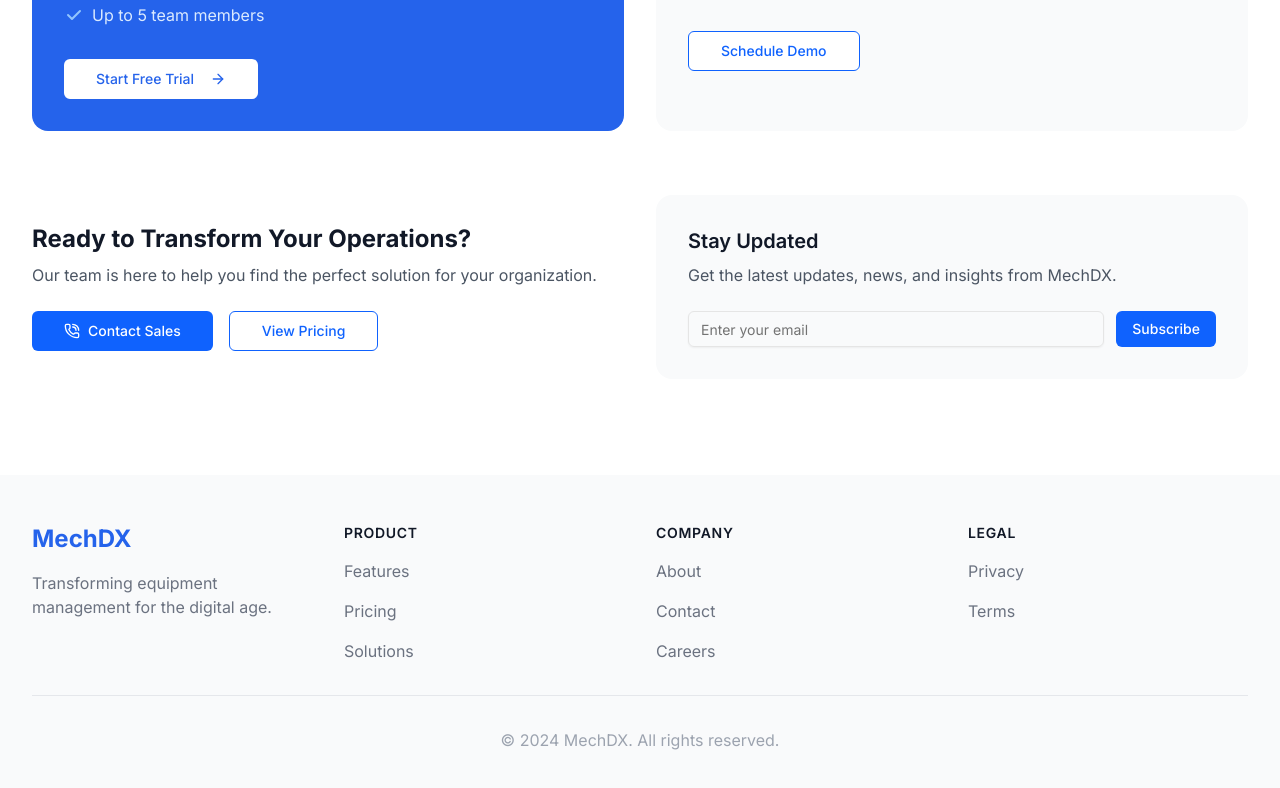
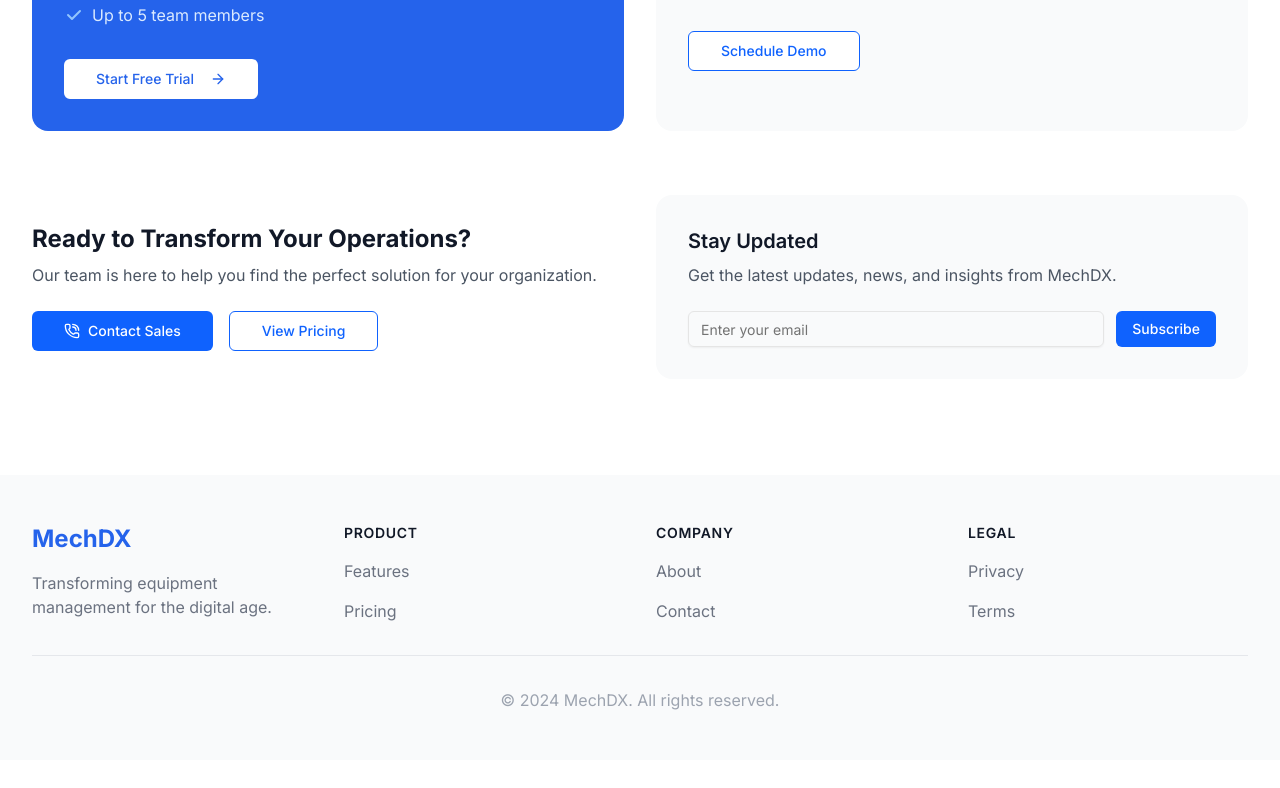
Before and after one commit to akoleti/devmechdx, a Next.js app: page / in a window 1280 px wide. Shown: the part 9036-9824 px from the top of the page. After the commit the page ends 9796 px from the top, so only its background shows below. Built offline with nearby package versions, Linux system fonts and the light colour scheme.

Commit message:
removed solutions and careers

```diff
--- a/components/Footer.tsx
+++ b/components/Footer.tsx
@@ -31,11 +31,6 @@ const Footer = () => {
                   Pricing
                 </Link>
               </li>
-              <li>
-                <Link href="/solutions" className="text-gray-500 hover:text-blue-600">
-                  Solutions
-                </Link>
-              </li>
             </ul>
           </div>
 
@@ -53,11 +48,6 @@ const Footer = () => {
               <li>
                 <Link href="/contact" className="text-gray-500 hover:text-blue-600">
                   Contact
-                </Link>
-              </li>
-              <li>
-                <Link href="/careers" className="text-gray-500 hover:text-blue-600">
-                  Careers
                 </Link>
               </li>
             </ul>
```
